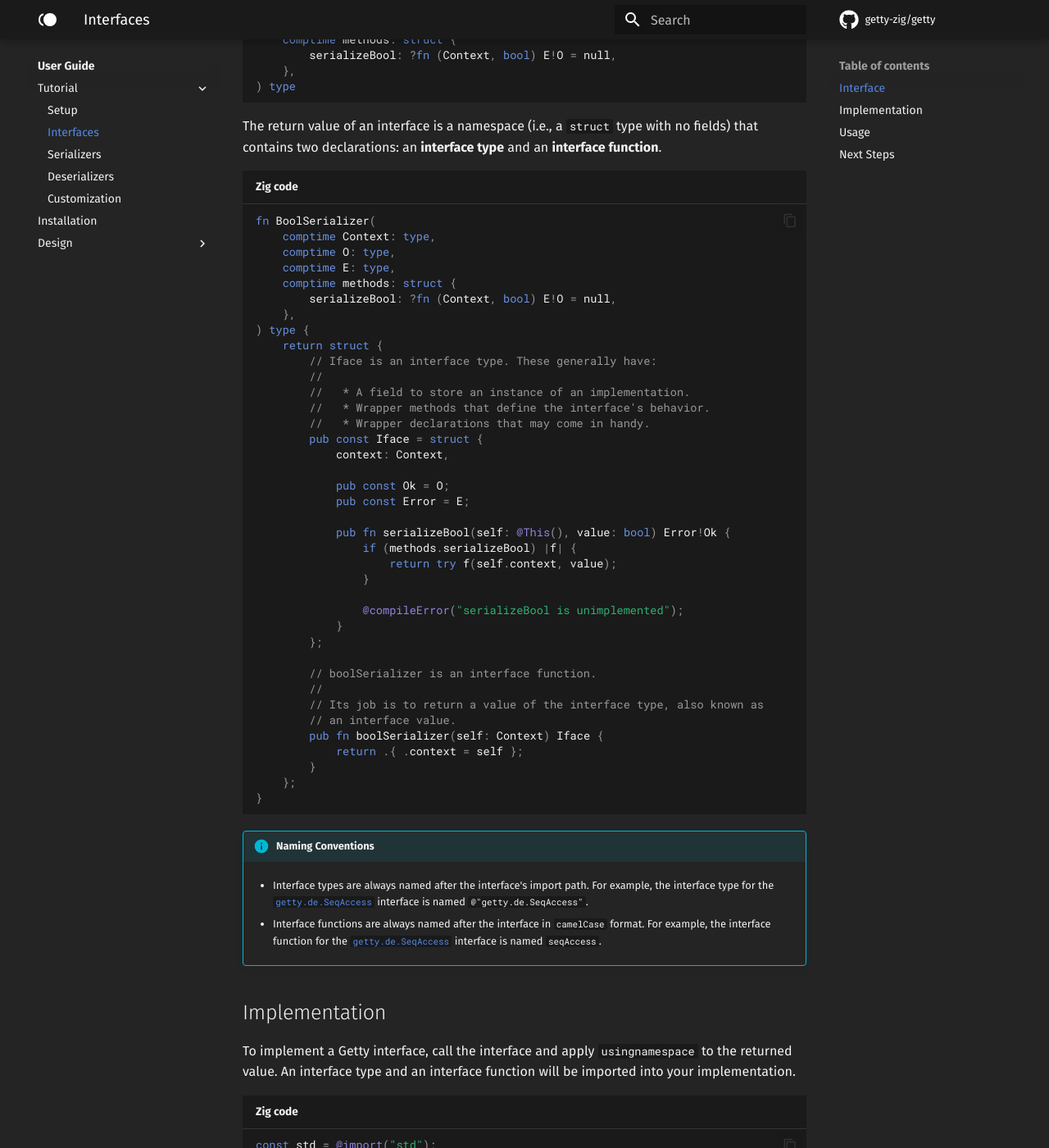
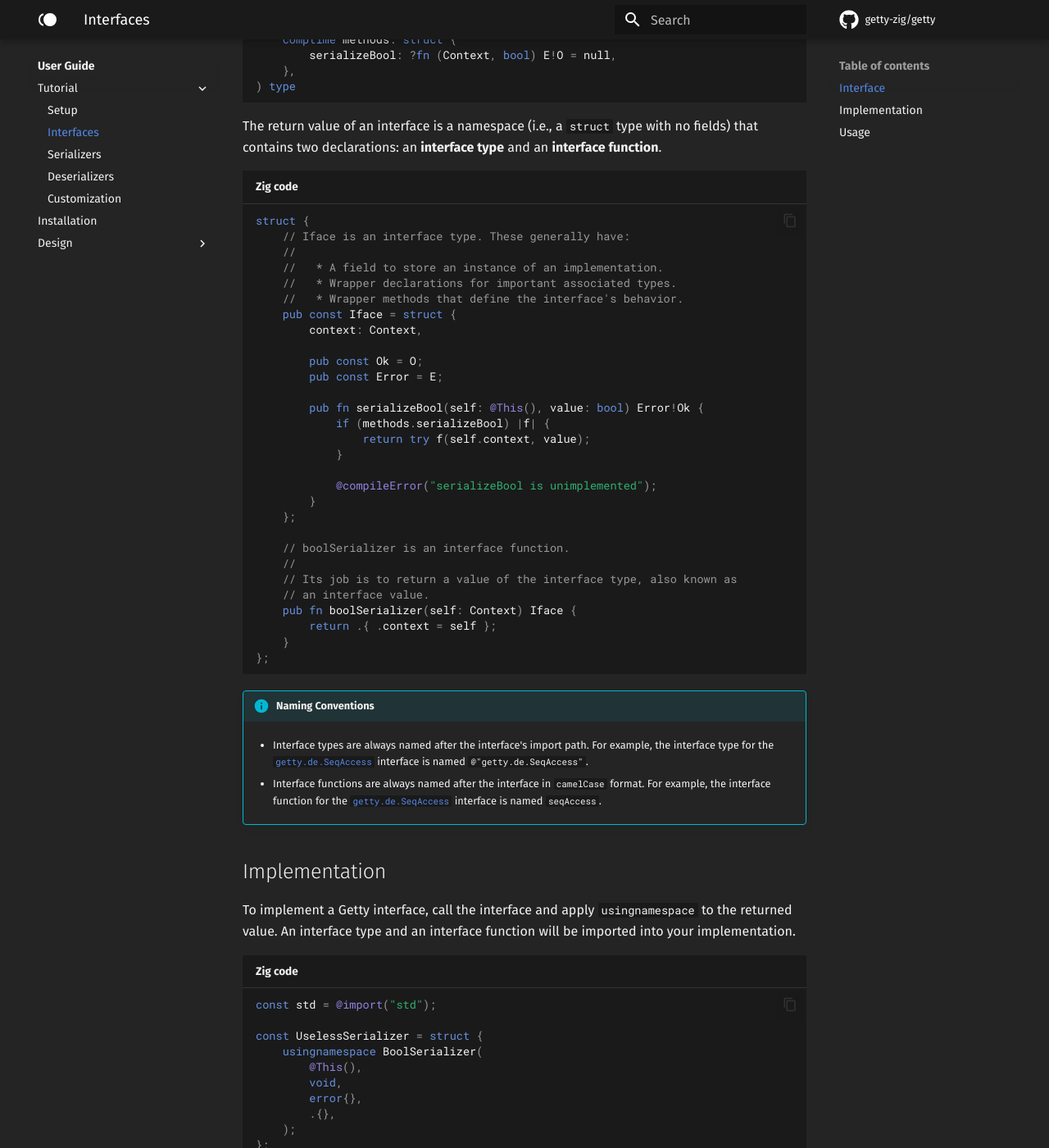
Before and after one commit to getty-zig/getty.so, an MkDocs documentation site: the page built from docs/user-guide/tutorial/interfaces.md, in a window 1280 px wide and 1400 px high, scrolled down 678 px. Shown: the whole window at 82% size. Built offline with MkDocs 1.6.1 and Material for MkDocs 9.7.7, drawn with Linux system fonts in a browser that asks for light colours; comment, search, counter and statistics services are not loaded; some of the changed text lies outside the part shown.

Commit message:
udpate interfaces

````diff
--- a/docs/user-guide/tutorial/interfaces.md
+++ b/docs/user-guide/tutorial/interfaces.md
@@ -34,56 +34,47 @@ fields) that contains two declarations: an __interface type__ and an
 __interface function__.
 
 ```zig title="Zig code"
-fn BoolSerializer(
-    comptime Context: type,
-    comptime O: type,
-    comptime E: type,
-    comptime methods: struct {
-        serializeBool: ?fn (Context, bool) E!O = null,
-    },
-) type {
-    return struct {
-        // Iface is an interface type. These generally have:
-        //
-        //   * A field to store an instance of an implementation.
-        //   * Wrapper methods that define the interface's behavior.
-        //   * Wrapper declarations that may come in handy.
-        pub const Iface = struct {
-            context: Context,
+struct {
+    // Iface is an interface type. These generally have:
+    //
+    //   * A field to store an instance of an implementation.
+    //   * Wrapper declarations for important associated types.
+    //   * Wrapper methods that define the interface's behavior.
+    pub const Iface = struct {
+        context: Context,
 
-            pub const Ok = O;
-            pub const Error = E;
+        pub const Ok = O;
+        pub const Error = E;
 
-            pub fn serializeBool(self: @This(), value: bool) Error!Ok {
-                if (methods.serializeBool) |f| {
-                    return try f(self.context, value);
-                }
+        pub fn serializeBool(self: @This(), value: bool) Error!Ok {
+            if (methods.serializeBool) |f| {
+                return try f(self.context, value);
+            }
 
-                @compileError("serializeBool is unimplemented");
-            }
-        };
-
-        // boolSerializer is an interface function.
-        //
-        // Its job is to return a value of the interface type, also known as
-        // an interface value.
-        pub fn boolSerializer(self: Context) Iface {
-            return .{ .context = self };
+            @compileError("serializeBool is unimplemented");
         }
     };
-}
+
+    // boolSerializer is an interface function.
+    //
+    // Its job is to return a value of the interface type, also known as
+    // an interface value.
+    pub fn boolSerializer(self: Context) Iface {
+        return .{ .context = self };
+    }
+};
 ```
 
 !!! info "Naming Conventions"
 
     - Interface types are always named after the interface's import path. For
       example, the interface type for the
-      [`getty.de.SeqAccess`](https://docs.getty.so/#A;std:de.SeqAccess)
+      [`getty.de.SeqAccess`](https://docs.getty.so/#A;getty:de.SeqAccess)
       interface is named `@"getty.de.SeqAccess"`.
 
     - Interface functions are always named after the interface in `camelCase`
       format. For example, the interface function for the
-      [`getty.de.SeqAccess`](https://docs.getty.so/#A;std:de.SeqAccess)
+      [`getty.de.SeqAccess`](https://docs.getty.so/#A;getty:de.SeqAccess)
       interface is named `seqAccess`.
 
 ## Implementation
@@ -145,10 +136,3 @@ $ zig build run
 false
 true
 ```
-
-## Next Steps
-
-Okay, that should be enough to get us through the tutorial. Let's get started!
-
-<!--If you want to learn more about interfaces in Getty, check out the-->
-<!--[Interfaces](/user-guide/design/interfaces/) page.-->
````
Also changed, not shown: other parts of docs/user-guide/tutorial/interfaces.md (+1 -1 lines).
